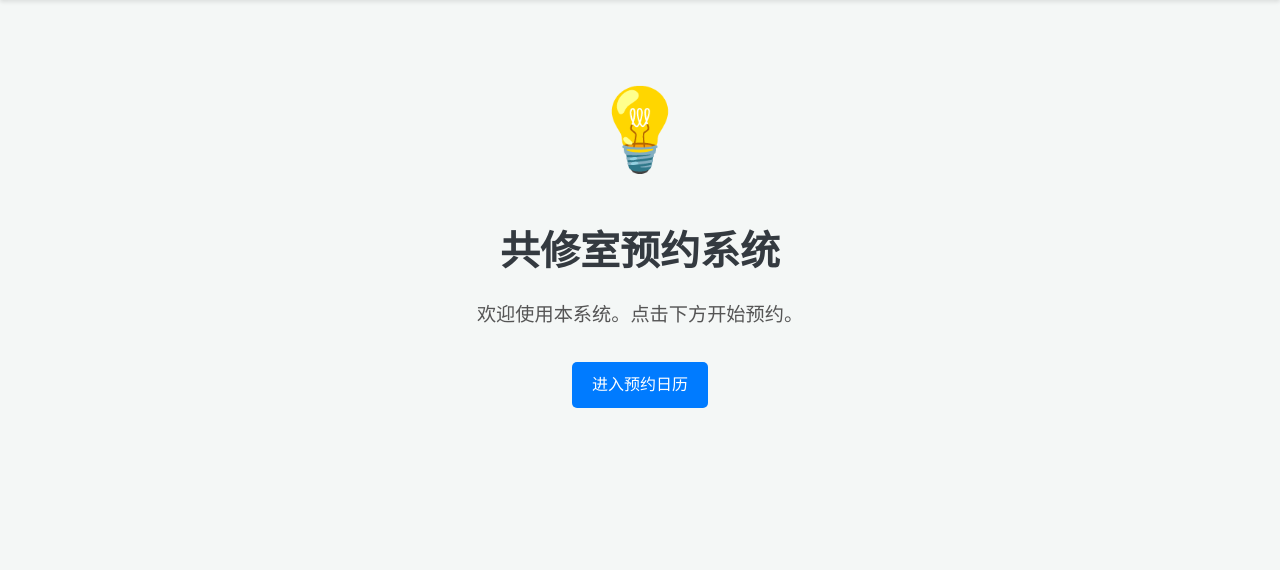
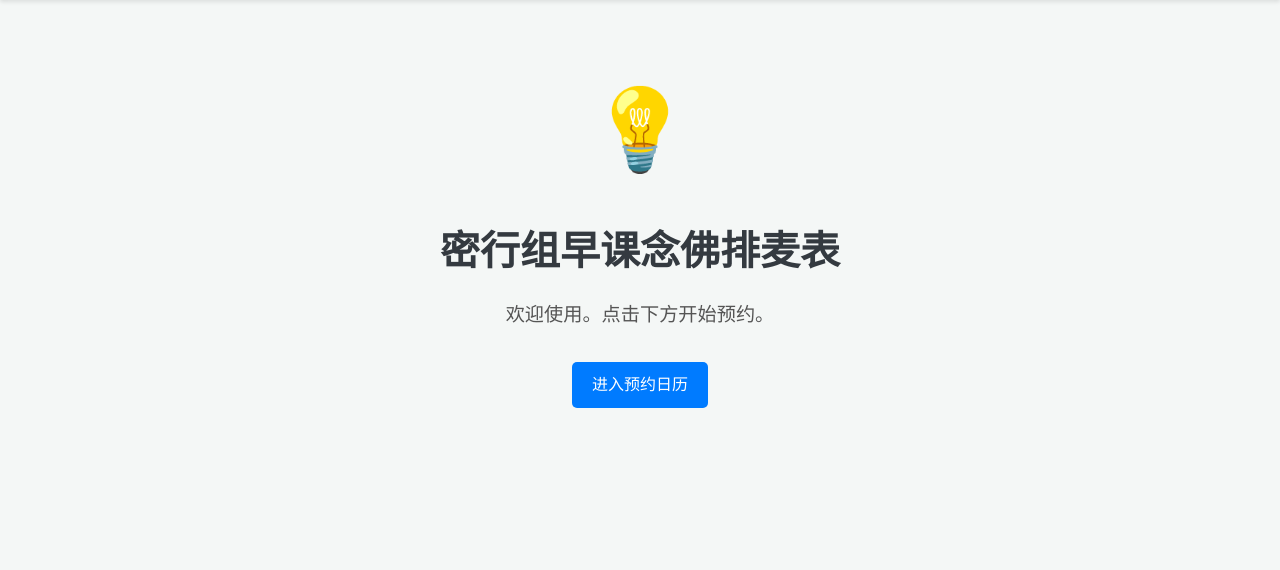
Before and after one commit to CCNUI/FlaskCoBookingWeb, a Flask app: page / in a window 1280 px wide. Shown: the part 70-640 px from the top of the page. Run offline with Flask 3, Linux system fonts and the light colour scheme.

Commit message:
Update heading text for clarity
Revise the main heading to better align with the page's purpose, improving user comprehension. The change ensures the title accurately reflects the content while maintaining a clear and concise message.

```diff
--- a/templates/welcome.html
+++ b/templates/welcome.html
@@ -9,9 +9,9 @@
 {% block content %}
 <div class="welcome-container">
     <div class="icon-large">💡</div>
-    <h1>共修室预约系统</h1>
+    <h1> 密行组早课念佛排麦表</h1>
     <p class="welcome-text">
-        欢迎使用本系统。点击下方开始预约。
+        欢迎使用。点击下方开始预约。
     </p>
     <a href="{{ url_for('schedule') }}" class="button-primary">进入预约日历</a>
 </div>
```
